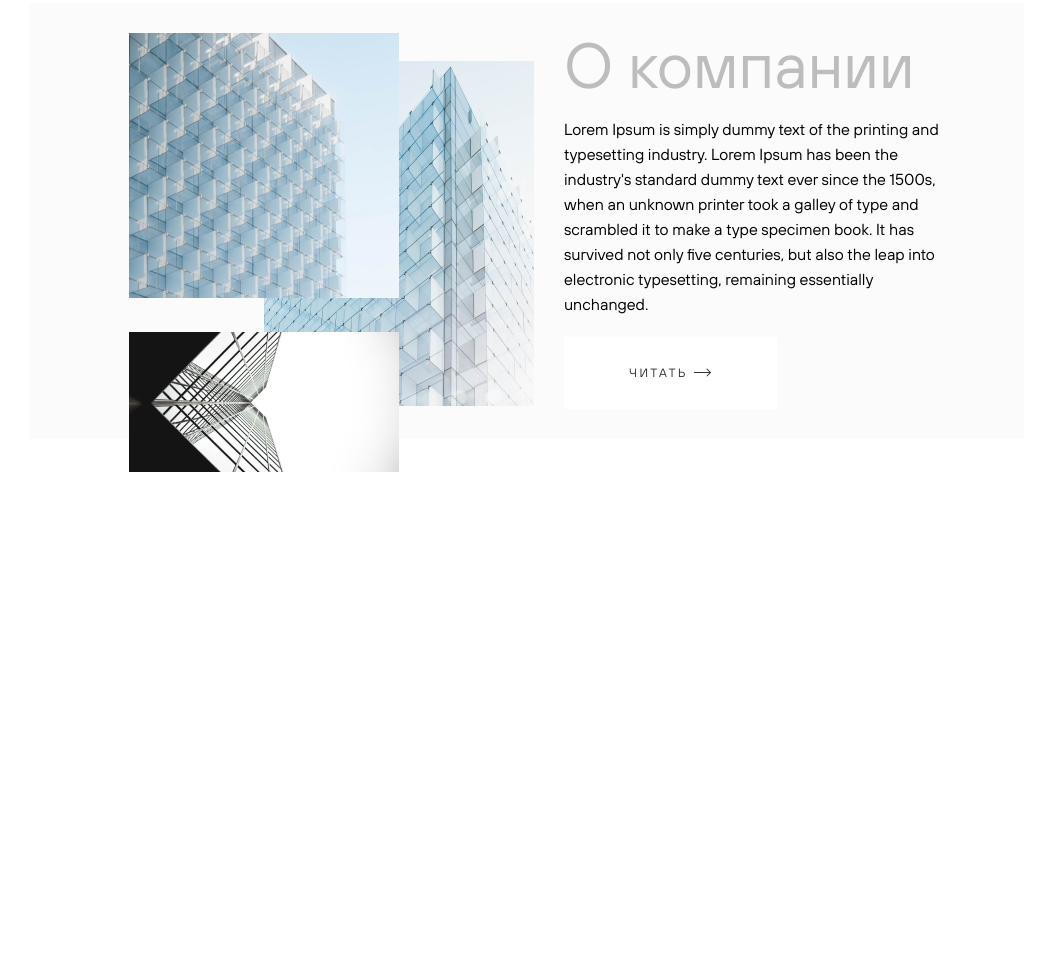
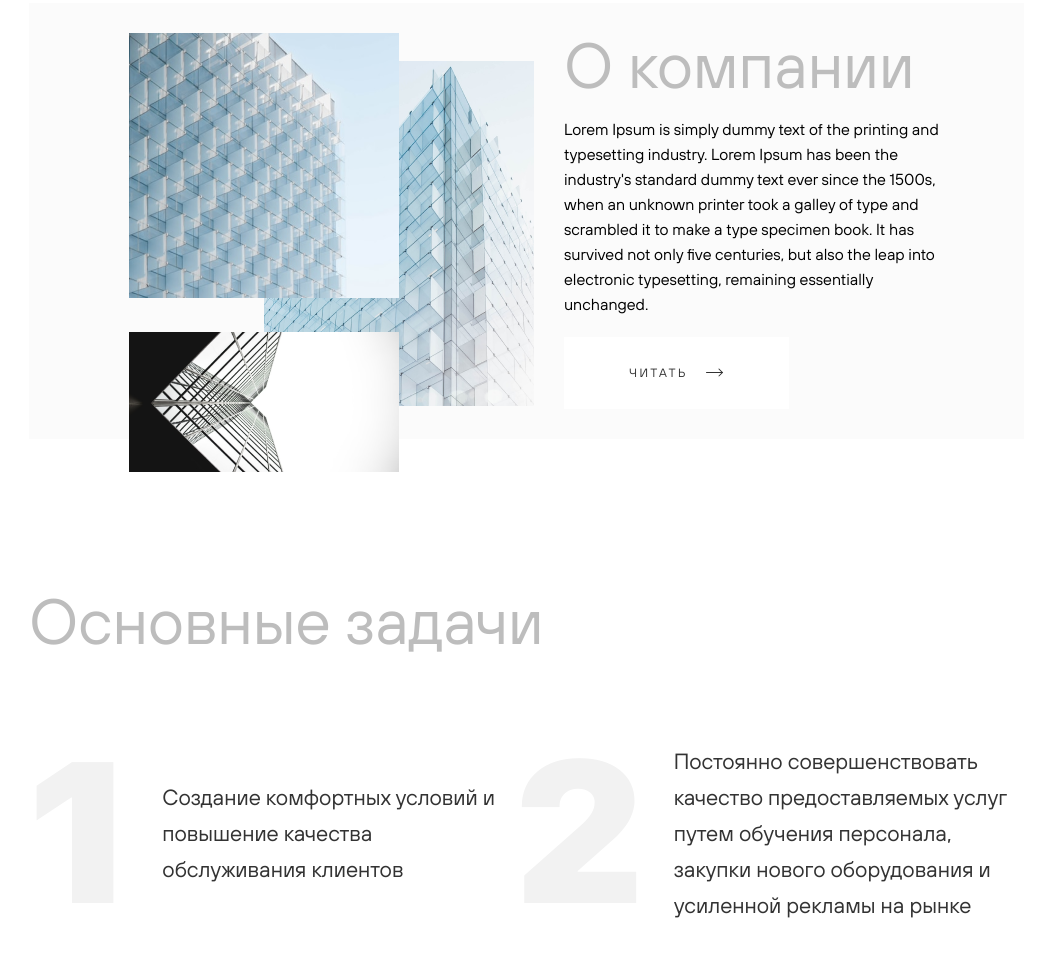
Before and after one commit to IvanK9/YouTeam, a plain HTML site: page index.html in a window 1280 px wide. Shown: the part 868-1824 px from the top of the page, without its empty margins (106-1144 px from the left). Before the commit the page ends 1457 px from the top, so only its background shows below. Drawn offline with Linux system fonts and the light colour scheme.

Commit message:
feat: add tasks block

```diff
--- a/index.html
+++ b/index.html
@@ -125,14 +125,18 @@
                             <img src="./assets/image/about-content-img.png" alt="Company" class="about__img">
                         </div>
                         <div class="about__contetn-wrap">
-                            <h2 class="about__title">
+                            <h2 class="section__title">
                                 О компании
                             </h2>
                             <p class="about__descr">
-                                Lorem Ipsum is simply dummy text of the printing and typesetting industry. Lorem Ipsum has
-                                been the industry's standard dummy text ever since the 1500s, when an unknown printer took a
-                                galley of type and scrambled it to make a type specimen book. It has survived not only five
-                                centuries, but also the leap into electronic typesetting, remaining essentially unchanged.
+                                Lorem Ipsum is simply dummy text of the printing and typesetting industry. Lorem Ipsum
+                                has
+                                been the industry's standard dummy text ever since the 1500s, when an unknown printer
+                                took a
+                                galley of type and scrambled it to make a type specimen book. It has survived not only
+                                five
+                                centuries, but also the leap into electronic typesetting, remaining essentially
+                                unchanged.
                             </p>
                             <button class="about__btn">
                                 ЧИТАТЬ
@@ -153,6 +157,30 @@
                 </div>
             </div>
         </section>
+        <section class="tasks">
+            <div class="container">
+                <div class="tasks__wrapper">
+                    <h2 class="section__title">
+                        Основные задачи
+                    </h2>
+                    <ul class="tasks__list list-reset">
+                        <li class="tasks__item">
+                            <span class="tasks__steps">1</span>
+                            <p class="tasks__txt">
+                                Создание комфортных условий и повышение качества обслуживания клиентов
+                            </p>
+                        </li>
+                        <li class="tasks__item">
+                            <span class="tasks__steps">2</span>
+                            <p class="tasks__txt">
+                                Постоянно совершенствовать качество предоставляемых услуг путем обучения персонала,
+                                закупки нового оборудования и усиленной рекламы на рынке
+                            </p>
+                        </li>
+                    </ul>
+                </div>
+            </div>
+        </section>
     </main>
 </body>
 
--- a/style.css
+++ b/style.css
@@ -263,7 +263,7 @@ body {
     max-width: 400px;
 }
 
-.about__title {
+.section__title {
     margin: 0;
     margin-bottom: 20px;
     font-weight: 300;
@@ -299,3 +299,46 @@ body {
 .about__btn:hover {
     opacity: 0.7;
 }
+
+.about__btn span {
+    margin-left: 12px;
+}
+
+/* TASKS */
+
+.tasks__wrapper {
+    margin-bottom: 120px;
+}
+
+.tasks__wrapper .section__title {
+    margin-bottom: 60px;
+}
+
+.tasks__list {
+    display: flex;
+    justify-content: space-between;
+}
+
+.tasks__item {
+    display: flex;
+    align-items: center;
+    column-gap: 30px;
+}
+
+.tasks__steps {
+    font-family: 'SF Pro';
+    font-style: normal;
+    font-weight: 900;
+    font-size: 200px;
+    line-height: 239px;
+    color: #F2F2F2;
+}
+
+.tasks__txt {
+    max-width: 420px;
+    margin: 0;
+    font-weight: 400;
+    font-size: 22px;
+    line-height: 36px;
+    color: #333333;
+}
```
